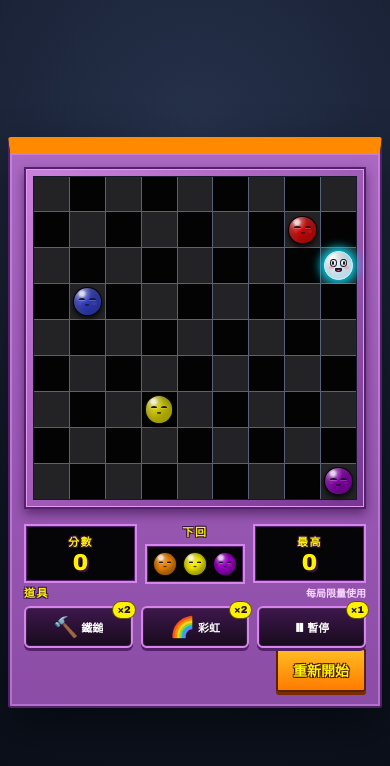
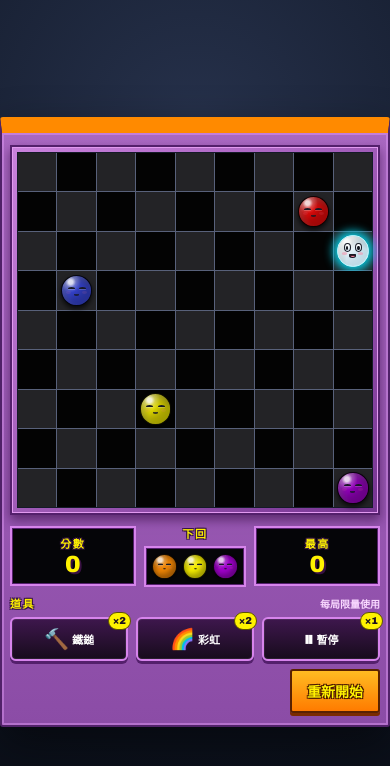
Before and after one commit to oyuaki/7balls, a plain HTML site: page index.html in a window 390 px wide. Drawn offline with Linux system fonts and the light colour scheme.

Commit message:
Add files via upload

```diff
--- a/index.html
+++ b/index.html
@@ -65,5 +65,6 @@
   <script src="./js/config.js"></script>
   <script src="./js/game.js"></script>
   <script src="./js/app.js"></script>
+  <script src="./js/layout.js"></script>
 </body>
 </html>
--- /dev/null
+++ b/js/layout.js
@@ -0,0 +1,48 @@
+// 縦画面では「盤面以外が使う高さ」を実測し、盤面を入るかぎり大きく保つ。
+(function initializeLayout() {
+  const app = document.querySelector(".app");
+  const frame = document.querySelector(".board-wrap");
+  const sidebar = document.querySelector(".sidebar");
+
+  if (!app || !frame || !sidebar) {
+    return;
+  }
+
+  const STACK_VARIABLE = "--stack-height";
+  let lastValue = null;
+
+  function isSyncEnabled() {
+    return getComputedStyle(app).getPropertyValue("--stack-sync").trim() === "1";
+  }
+
+  function sync() {
+    if (!isSyncEnabled()) {
+      return;
+    }
+
+    // 盤面は常に「app の高さ - 盤面の高さ」だけ余白を必要とするので、
+    // 現在の設定値に関係なく一度の計測で確定できる。
+    const extra = Math.ceil(
+      app.getBoundingClientRect().height - frame.getBoundingClientRect().height
+    );
+
+    if (extra <= 0 || Math.abs(extra - lastValue) < 1) {
+      return;
+    }
+
+    lastValue = extra;
+    app.style.setProperty(STACK_VARIABLE, `${extra}px`);
+  }
+
+  const schedule = () => requestAnimationFrame(sync);
+
+  schedule();
+  window.addEventListener("resize", schedule);
+  window.addEventListener("orientationchange", schedule);
+
+  if (window.ResizeObserver) {
+    new ResizeObserver(schedule).observe(sidebar);
+  }
+
+  document.fonts?.ready.then(schedule);
+})();
--- a/styles.css
+++ b/styles.css
@@ -30,7 +30,7 @@ body {
 .app {
   --sidebar-width: 220px;
   --layout-chrome-width: 112px;
-  --layout-chrome-height: 130px;
+  --layout-chrome-height: 110px;
   --board-frame-size: min(
     648px,
     calc(96vw - var(--sidebar-width) - var(--layout-chrome-width)),
@@ -647,13 +647,15 @@ button:hover {
 @media (max-height: 650px) {
   .app {
     --sidebar-width: clamp(160px, 24vw, 200px);
-    --layout-chrome-width: 62px;
-    --layout-chrome-height: 76px;
-    padding: 8px;
+    --layout-chrome-width: 52px;
+    --layout-chrome-height: 50px;
+    padding: 6px;
+    padding-right: max(6px, env(safe-area-inset-right));
+    padding-left: max(6px, env(safe-area-inset-left));
   }
 
   .panel {
-    padding: 14px;
+    padding: 10px;
     border-top-width: 10px;
   }
 
@@ -701,23 +703,65 @@ button:hover {
   }
 }
 
-@media (max-width: 720px) and (orientation: portrait) {
+/* 極端に背の低い横画面 (小型スマホの横持ち) では側面パネルを少し詰める */
+@media (max-height: 380px) {
+  .topbar {
+    gap: 7px;
+  }
+
+  .score {
+    font-size: 24px;
+  }
+
+  .score-box {
+    padding: 5px 8px;
+  }
+
+  .mini-ball {
+    width: 26px;
+    height: 26px;
+  }
+
+  .next-balls {
+    margin-top: 4px;
+    padding: 6px;
+  }
+
+  .items-area {
+    margin-top: 6px;
+  }
+}
+
+@media (max-width: 820px) and (orientation: portrait) {
   .app {
-    width: min(100%, calc(100vh - 151px));
-    width: min(100%, calc(100dvh - 151px));
+    /* 盤面以外が縦に使う高さ。js/layout.js が実測値へ更新する */
+    --stack-sync: 1;
+    --stack-height: 264px;
+    width: 100%;
     max-width: 100%;
-    padding: 8px;
+    padding: 6px 0 max(6px, env(safe-area-inset-bottom));
+    padding-right: env(safe-area-inset-right);
+    padding-left: env(safe-area-inset-left);
   }
 
   .panel {
-    padding: 14px;
+    padding: 12px 8px;
     border-radius: 3px;
   }
 
   .game-layout {
     display: flex;
     flex-direction: column;
-    gap: 14px;
+    gap: 10px;
+  }
+
+  /* 盤面は「横幅いっぱい」と「残りの高さ」の小さいほうに合わせた正方形 */
+  .board-wrap {
+    width: min(100%, calc(100vh - var(--stack-height)));
+    width: min(100%, calc(100dvh - var(--stack-height)));
+    height: auto;
+    margin-inline: auto;
+    padding: 5px;
   }
 
   #board {
@@ -725,9 +769,8 @@ button:hover {
     gap: 1px;
   }
 
-  .board-wrap {
-    width: 100%;
-    height: auto;
+  .sidebar {
+    gap: 8px;
   }
 
   .topbar {
@@ -757,8 +800,8 @@ button:hover {
   }
 
   .mini-ball {
-    width: 24px;
-    height: 24px;
+    width: clamp(24px, 6.4vw, 40px);
+    height: clamp(24px, 6.4vw, 40px);
   }
 
   .mini-ball .face {
@@ -772,7 +815,7 @@ button:hover {
   }
 
   .score {
-    font-size: 23px;
+    font-size: clamp(23px, 6vw, 36px);
   }
 
   .controls {
@@ -796,7 +839,7 @@ button:hover {
   .item-button {
     flex-direction: row;
     justify-content: center;
-    min-height: 42px;
+    min-height: 44px;
     padding: 6px 10px;
   }
 
@@ -810,4 +853,7 @@ button:hover {
     font-size: 11px;
   }
 
+  button {
+    min-height: 44px;
+  }
 }
```
